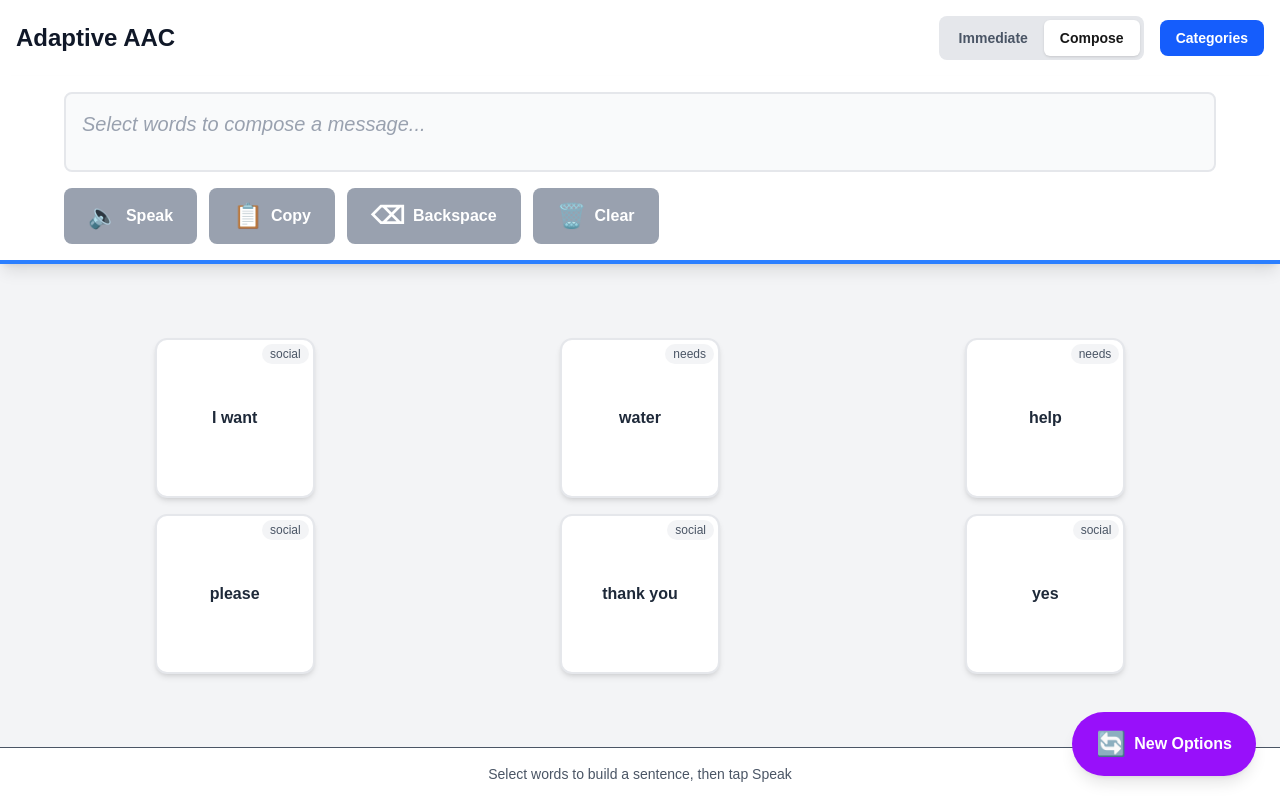
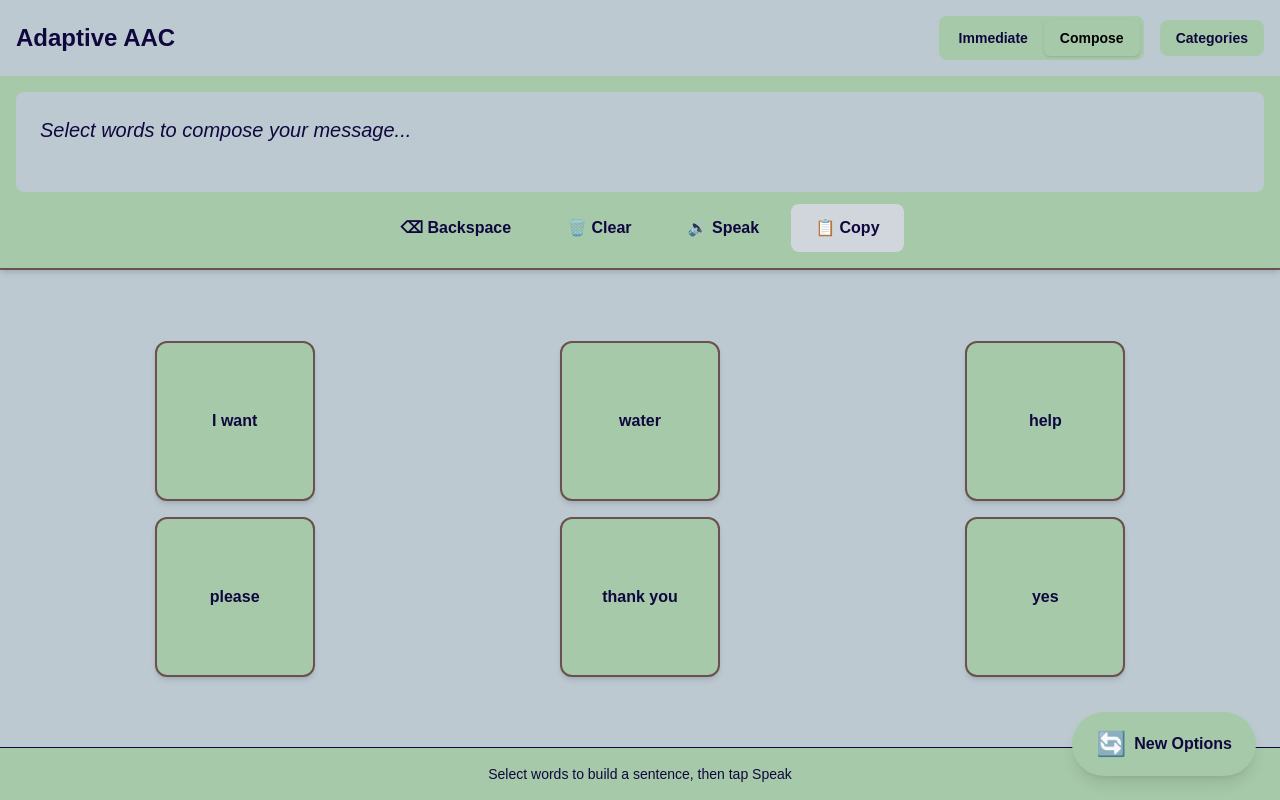
Before and after one commit to AregGevorgyan/technica2025, a Next.js app: page /communicate in a window 1280 px wide. Built offline with nearby package versions, Linux system fonts and the light colour scheme.

Commit message:
Added colors to communication and calibration pages

```diff
--- a/app/(main)/communicate/page.tsx
+++ b/app/(main)/communicate/page.tsx
@@ -199,21 +199,21 @@ function CommunicatePageContent() {
   }, [eyeTrackingEnabled, tiles, settings.dwellTime, handleTileSelect]);
 
   const content = (
-    <div className="min-h-screen flex flex-col bg-gray-100 w-full overflow-x-hidden">
+    <div className="min-h-screen flex flex-col bg-[var(--tile-bg2)] w-full overflow-x-hidden">
       {/* Header */}
-      <div className="bg-white shadow-md p-3 md:p-4">
+      <div className="bg-[var(--tile-bg2)] shadow-md p-3 md:p-4">
         <div className="max-w-7xl mx-auto flex flex-col sm:flex-row items-center justify-between gap-3">
-          <h1 className="text-xl md:text-2xl font-bold text-gray-900">
+          <h1 className="text-xl md:text-2xl font-bold text-[var(--tile-text)]">
             Adaptive AAC {eyeTrackingEnabled && '👁️'}
           </h1>
 
           <div className="flex flex-wrap gap-2 md:gap-4 items-center justify-center">
             {/* Speech Mode Toggle */}
-            <div className="flex bg-gray-200 rounded-lg p-1">
+            <div className="flex bg-[var(--tile-bg)] rounded-lg p-1">
               <button
                 onClick={() => setSpeechMode('immediate')}
                 className={`px-2 md:px-4 py-2 rounded-md text-xs md:text-sm font-semibold transition-colors ${
-                  speechMode === 'immediate' ? 'bg-white shadow' : 'text-gray-600'
+                  speechMode === 'immediate' ? 'bg-[var(--tile-bg)] shadow' : 'text-[var(--tile-text)]'
                 }`}
               >
                 Immediate
@@ -221,7 +221,7 @@ function CommunicatePageContent() {
               <button
                 onClick={() => setSpeechMode('aggregated')}
                 className={`px-2 md:px-4 py-2 rounded-md text-xs md:text-sm font-semibold transition-colors ${
-                  speechMode === 'aggregated' ? 'bg-white shadow' : 'text-gray-600'
+                  speechMode === 'aggregated' ? 'bg-[var(--tile-bg)] shadow' : 'text-[var(--tile-text)]'
                 }`}
               >
                 Compose
@@ -231,7 +231,7 @@ function CommunicatePageContent() {
             {/* Categories Button */}
             <button
               onClick={() => setShowCategories(!showCategories)}
-              className="px-3 md:px-4 py-2 bg-blue-600 hover:bg-blue-700 text-white text-xs md:text-sm font-semibold rounded-lg"
+              className="px-3 md:px-4 py-2 bg-[var(--tile-bg)] hover:bg-[var(--tile-bg)] text-[var(--tile-text)] text-xs md:text-sm font-semibold rounded-lg"
             >
               Categories
             </button>
@@ -281,7 +281,7 @@ function CommunicatePageContent() {
       <RegenerateButton onClick={handleRegenerate} isLoading={isLoading} />
 
       {/* Footer hint */}
-      <div className="bg-white border-t p-3 md:p-4 text-center text-xs md:text-sm text-gray-600">
+      <div className="bg-[var(--tile-bg)] border-t p-3 md:p-4 text-center text-xs md:text-sm text-[var(--tile-text)]">
         {eyeTrackingEnabled
           ? `Gaze at any tile for ${settings.dwellTime / 1000} seconds to select it`
           : speechMode === 'immediate'
@@ -311,8 +311,8 @@ export default function CommunicatePage() {
     <Suspense fallback={
       <div className="min-h-screen flex items-center justify-center">
         <div className="text-center">
-          <div className="animate-spin rounded-full h-12 w-12 border-b-2 border-blue-600 mx-auto mb-4" />
-          <p className="text-gray-600">Loading...</p>
+          <div className="animate-spin rounded-full h-12 w-12 border-b-2 border-[var(--tile-border)] mx-auto mb-4" />
+          <p className="text-[var(--tile-text)]">Loading...</p>
         </div>
       </div>
     }>
--- a/app/layout.tsx
+++ b/app/layout.tsx
@@ -13,7 +13,7 @@ export default function RootLayout({
 }>) {
   return (
     <html lang="en">
-      <body className="antialiased">
+      <body className="antialiased text-[var(--foreground)] bg-[var(--background)]">
         {children}
       </body>
     </html>
--- a/app/page.tsx
+++ b/app/page.tsx
@@ -2,13 +2,15 @@ import Link from 'next/link';
 
 export default function HomePage() {
   return (
-    <main className="min-h-screen flex flex-col items-center justify-center p-8 bg-gradient-to-b from-blue-50 to-white">
-      <div className="max-w-2xl w-full space-y-8 text-center">
+    <main className="min-h-screen flex flex-col items-center justify-center p-8 bg-[var(--background)] text-[var(--foreground)]">
+      <div
+        className="p-8 bg-white rounded-2xl shadow-lg hover:shadow-xl transition-shadow border-2 border-[var(--foreground)] hover:border-[var(--foreground)]/70"
+      >
         <h1 className="text-5xl font-bold text-gray-900 mb-4">
-          Adaptive AAC
+          Eye Select
         </h1>
         <p className="text-xl text-gray-600 mb-8">
-          Intelligent communication that learns and adapts to you
+          An AAC Website Which Grows With Your Needs
         </p>
 
         <div className="grid md:grid-cols-2 gap-6 mt-12">
--- a/components/communication/RegenerateButton.tsx
+++ b/components/communication/RegenerateButton.tsx
@@ -12,7 +12,7 @@ export default function RegenerateButton({ onClick, isLoading = false }: Regener
     <button
       onClick={onClick}
       disabled={isLoading}
-      className="fixed bottom-6 right-6 flex items-center gap-2 px-6 py-4 bg-purple-600 hover:bg-purple-700 disabled:bg-gray-400 text-white font-semibold rounded-full shadow-lg hover:shadow-xl transition-all z-10"
+      className="fixed bottom-6 right-6 flex items-center gap-2 px-6 py-4 bg-[var(--tile-bg)] hover:bg-purple-700 disabled:bg-gray-400 text-[var(--tile-text)] font-semibold rounded-full shadow-lg hover:shadow-xl transition-all z-10"
       aria-label="Regenerate options"
     >
       <span className="text-2xl">{isLoading ? '⏳' : '🔄'}</span>
--- a/components/communication/SymbolTile.tsx
+++ b/components/communication/SymbolTile.tsx
@@ -54,10 +54,10 @@ export default function SymbolTile({
       className={`
         ${sizeClasses[size]}
         relative flex flex-col items-center justify-center gap-2 p-3 md:p-4
-        bg-white rounded-xl shadow-md
+        bg-[var(--tile-bg)] rounded-xl shadow-md
         hover:shadow-lg hover:scale-105
         transition-all duration-200
-        border-2 ${highContrast ? 'border-black' : 'border-gray-200'}
+        border-2 ${highContrast ? 'border-[var(--tile-border)]' : 'border-[var(--tile-border)]'}
         ${isGazing ? 'ring-4 ring-blue-500' : ''}
         focus:outline-none focus:ring-4 focus:ring-blue-400
       `}
@@ -67,7 +67,7 @@ export default function SymbolTile({
       {isGazing && gazeProgress > 0 && (
         <div className="absolute inset-0 rounded-xl overflow-hidden">
           <div
-            className="absolute inset-0 bg-blue-200 opacity-30"
+            className="absolute inset-0 bg-[var(--tile-bg)] opacity-30"
             style={{
               clipPath: `circle(${gazeProgress}% at 50% 50%)`,
               transition: 'clip-path 50ms linear',
@@ -91,13 +91,13 @@ export default function SymbolTile({
       )}
 
       {/* Text */}
-      <span className={`font-semibold text-center ${highContrast ? 'text-black' : 'text-gray-800'}`}>
+      <span className={`font-semibold text-center ${highContrast ? 'text-[var(--tile-text)]' : 'text-[var(--tile-text)]'}`}>
         {tile.text}
       </span>
 
       {/* Category badge (optional) */}
       {tile.category && (
-        <span className="absolute top-1 right-1 text-xs bg-gray-100 px-2 py-0.5 rounded-full text-gray-600">
+        <span className="absolute top-1 right-1 text-xs bg-[var(--tile-bg)] px-2 py-0.5 rounded-full text-[var(--tile-bg)]">
           {tile.category}
         </span>
       )}
--- a/components/communication/TextDisplayBar.tsx
+++ b/components/communication/TextDisplayBar.tsx
@@ -9,7 +9,7 @@ interface TextDisplayBarProps {
   onBackspace: () => void;
   onSpeak: () => void;
   onCopy: () => void;
-  isSpeaking?: boolean;
+  isSpeaking: boolean;
 }
 
 export default function TextDisplayBar({
@@ -18,73 +18,62 @@ export default function TextDisplayBar({
   onBackspace,
   onSpeak,
   onCopy,
-  isSpeaking = false,
+  isSpeaking,
 }: TextDisplayBarProps) {
   return (
-    <div className="w-full bg-white border-b-4 border-blue-500 shadow-lg p-4">
-      <div className="max-w-6xl mx-auto">
-        {/* Text Display */}
-        <div className="min-h-[80px] mb-4 p-4 bg-gray-50 rounded-lg border-2 border-gray-200">
+    <div className="bg-[var(--tile-bg)] border-b-2 border-[var(--tile-border)] shadow-md p-3 md:p-4">
+      <div className="max-w-7xl mx-auto">
+        {/* Text Display Area */}
+        <div className="bg-[var(--tile-bg2)] rounded-lg p-4 md:p-6 mb-3 min-h-[80px] md:min-h-[100px]">
           {composedText.fullText ? (
-            <p className="text-2xl text-gray-900 leading-relaxed">
+            <p className="text-lg md:text-2xl text-[var(--tile-text)] leading-relaxed">
               {composedText.fullText}
             </p>
           ) : (
-            <p className="text-xl text-gray-400 italic">
-              Select words to compose a message...
+            <p className="text-lg md:text-xl text-[var(--tile-text)] italic">
+              Select words to compose your message...
             </p>
           )}
         </div>
 
-        {/* Control Buttons */}
-        <div className="flex gap-3 flex-wrap">
-          {/* Speak Button */}
+        {/* Action Buttons */}
+        <div className="flex flex-wrap gap-2 justify-center">
+          <button
+            onClick={onBackspace}
+            disabled={composedText.segments.length === 0}
+            className="px-4 md:px-6 py-2 md:py-3 bg-[var(--tile-bg)] hover:bg-gray-700 disabled:bg-[var(--tile-bg)] disabled:cursor-not-allowed text-[var(--tile-text)] font-semibold rounded-lg transition-colors text-sm md:text-base"
+            aria-label="Remove last word"
+          >
+            ⌫ Backspace
+          </button>
+
+          <button
+            onClick={onClear}
+            disabled={composedText.segments.length === 0}
+            className="px-4 md:px-6 py-2 md:py-3 bg-red-600 hover:bg-[var(--tile-bg)] disabled:bg-[var(--tile-bg)] disabled:cursor-not-allowed text-[var(--tile-text)] font-semibold rounded-lg transition-colors text-sm md:text-base"
+            aria-label="Clear all text"
+          >
+            🗑️ Clear
+          </button>
+
           <button
             onClick={onSpeak}
             disabled={!composedText.fullText || isSpeaking}
-            className="flex items-center gap-2 px-6 py-3 bg-green-600 hover:bg-green-700 disabled:bg-gray-400 text-white font-semibold rounded-lg transition-colors"
+            className="px-4 md:px-6 py-2 md:py-3 bg-[var(--tile-bg)] hover:bg-[var(--tile-bg)] disabled:bg-[var(--tile-bg)] disabled:cursor-not-allowed text-[var(--tile-text)] font-semibold rounded-lg transition-colors text-sm md:text-base"
+            aria-label="Speak the text"
           >
-            <span className="text-2xl">{isSpeaking ? '🔊' : '🔈'}</span>
-            {isSpeaking ? 'Speaking...' : 'Speak'}
+            {isSpeaking ? '🔊 Speaking...' : '🔊 Speak'}
           </button>
 
-          {/* Copy Button */}
           <button
             onClick={onCopy}
             disabled={!composedText.fullText}
-            className="flex items-center gap-2 px-6 py-3 bg-blue-600 hover:bg-blue-700 disabled:bg-gray-400 text-white font-semibold rounded-lg transition-colors"
+            className="px-4 md:px-6 py-2 md:py-3 bg-[var(--tile-bg)] hover:bg-blue-700 disabled:bg-gray-300 disabled:cursor-not-allowed text-[var(--tile-text)] font-semibold rounded-lg transition-colors text-sm md:text-base"
+            aria-label="Copy text to clipboard"
           >
-            <span className="text-2xl">📋</span>
-            Copy
-          </button>
-
-          {/* Backspace Button */}
-          <button
-            onClick={onBackspace}
-            disabled={composedText.segments.length === 0}
-            className="flex items-center gap-2 px-6 py-3 bg-orange-600 hover:bg-orange-700 disabled:bg-gray-400 text-white font-semibold rounded-lg transition-colors"
-          >
-            <span className="text-2xl">⌫</span>
-            Backspace
-          </button>
-
-          {/* Clear Button */}
-          <button
-            onClick={onClear}
-            disabled={composedText.segments.length === 0}
-            className="flex items-center gap-2 px-6 py-3 bg-red-600 hover:bg-red-700 disabled:bg-gray-400 text-white font-semibold rounded-lg transition-colors"
-          >
-            <span className="text-2xl">🗑️</span>
-            Clear
+            📋 Copy
           </button>
         </div>
-
-        {/* Word Count */}
-        {composedText.segments.length > 0 && (
-          <div className="mt-2 text-sm text-gray-500">
-            {composedText.segments.length} word{composedText.segments.length !== 1 ? 's' : ''}
-          </div>
-        )}
       </div>
     </div>
   );
```
Also changed, not shown: app/(main)/calibrate/page.tsx (+42 -42 lines), app/globals.css (+18 -11 lines), components/common/Button.tsx (+22 -5 lines), components/communication/CategoryBrowser.tsx (+5 -5 lines).
